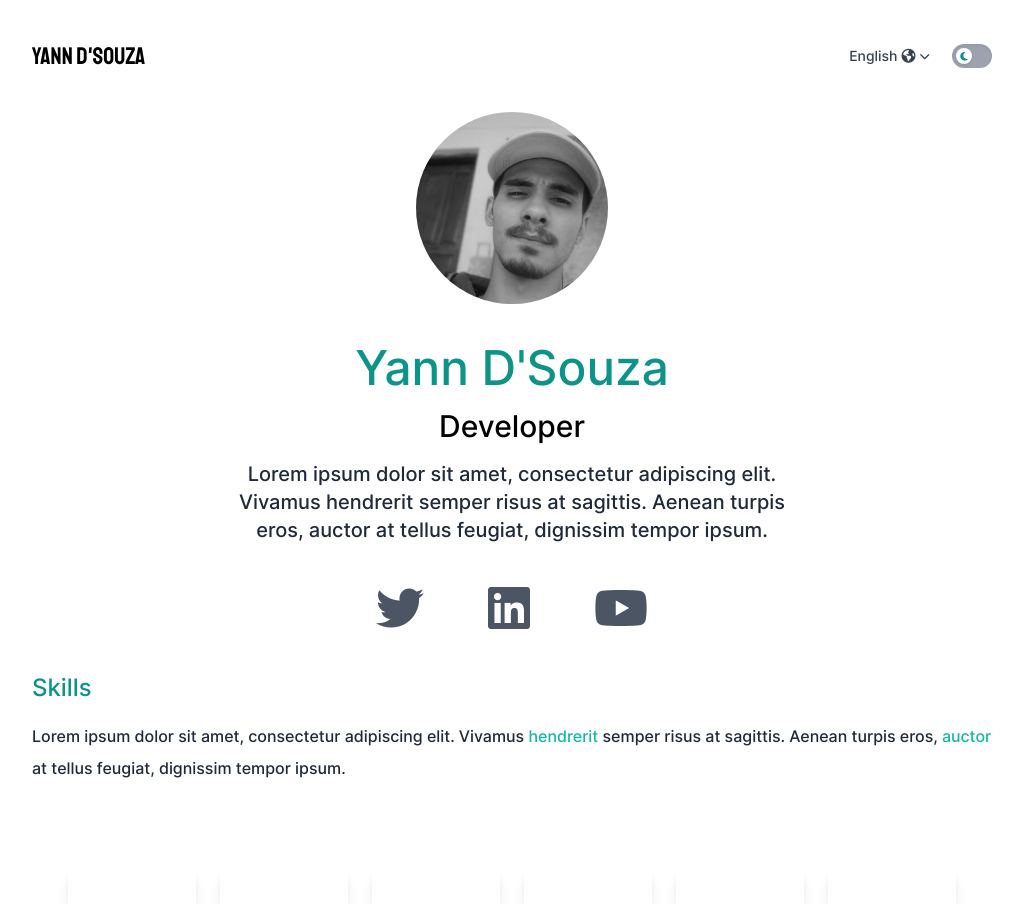
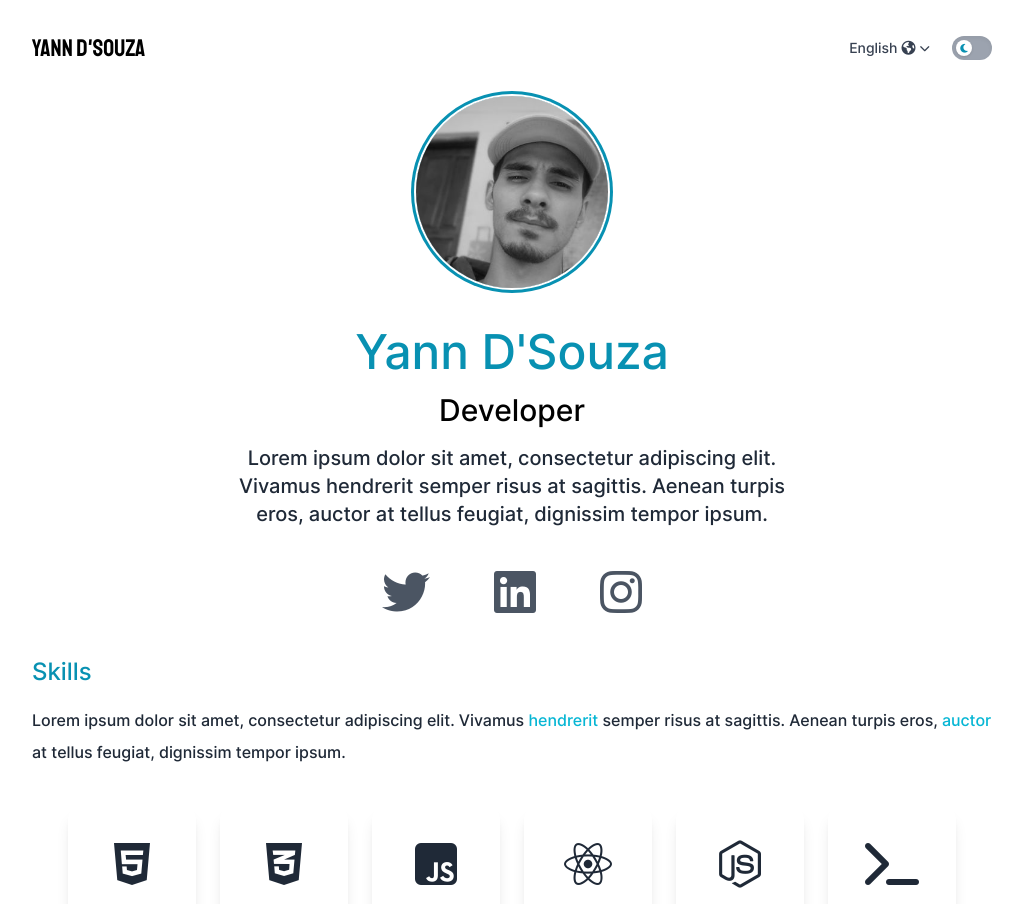
Before and after one commit to Yannssouza/Personal-Portfolio-Website-v2, a React (Vite) app: page / in a window 1280 px wide. Shown: the top 904 px of the page, without its empty margins (128-1151 px from the left). Built offline with nearby package versions, Linux system fonts and the light colour scheme.

Commit message:
language update

```diff
--- a/src/App.tsx
+++ b/src/App.tsx
@@ -2,21 +2,29 @@ import React, { useState } from "react";
 import ReactDOM from "react-dom";
 import "./styles/styles.css";
 import "../font/inter.css";
-import Nav from "./Nav2";
+import Nav from "./Nav";
 import Hero from "./Hero";
-import Skills3 from "./Skills3";
+import Skills from "./Skills";
 import Projects from "./Projects";
 import Footer from "./Footer";
 
 function App() {
   const [darkMode, setDarkMode] = useState(false);
   const changeMode = () => setDarkMode(!darkMode);
+  const [language, setLanguage]: [any, any] = useState();
+  const changeLanguage = () => {
+    setLanguage(false);
+  }
+  const changeLanguageEN = () => {
+    setLanguage(true)
+  }
+
   return (
     <div className={darkMode ? "dark" : ""}>
       <main className="bg-white px-10 md:px-20 lg:px-40 dark:bg-neutral-900 min-h-screen">
-        <Nav darkMode={darkMode} changeMode={changeMode} />
-        <Hero />
-        <Skills3 />
+        <Nav darkMode={darkMode} changeMode={changeMode} language={language} changeLanguage={changeLanguage} changeLanguageEN={changeLanguageEN}/>
+        <Hero language={language}/>
+        <Skills />
         <Projects />
         <Footer />
       </main>
--- /dev/null
+++ b/src/Dropdown.tsx
@@ -0,0 +1,70 @@
+import { Menu, Transition } from "@headlessui/react";
+import { Fragment, MouseEventHandler } from "react";
+
+function classNames(...classes: string[]) {
+  return classes.filter(Boolean).join(" ");
+}
+
+function Dropdown(props: {
+    language: any;
+    changeLanguageEN: MouseEventHandler<HTMLAnchorElement> | undefined; changeLanguage: MouseEventHandler<HTMLAnchorElement> | undefined;
+}) {
+  return (
+  <Menu as="div" className="relative inline-block text-left">
+    <div>
+      <Menu.Button
+        className="inline-flex items-align w-full justify-center rounded-md p-1.5 text-sm font-medium text-gray-700 dark:text-white hover:bg-gray-50 dark:hover:bg-neutral-800 focus:outline-none focus:ring-2 focus:ring-cyan-600 dark:focus:ring-amber-400 focus:ring-offset-2 focus:ring-offset-gray-100">
+        <div className="flex-col justify-center items-center">
+          <span>{props.language ? "Português" : "English"}</span>
+          <i className="fa-solid fa-earth-americas mx-1"></i>
+          <i className="fa-solid fa-chevron-down fa-xs"></i>
+        </div>
+      </Menu.Button>
+    </div>
+
+    <Transition
+      as={Fragment}
+      enter="transition ease-out duration-100"
+      enterFrom="transform opacity-0 scale-95"
+      enterTo="transform opacity-100 scale-100"
+      leave="transition ease-in duration-75"
+      leaveFrom="transform opacity-100 scale-100"
+      leaveTo="transform opacity-0 scale-95"
+    >
+      <Menu.Items
+        className="absolute right-0 z-10 mt-2 w-36 origin-top-right rounded-md bg-white dark:bg-neutral-800 shadow-lg ring-1 ring-black ring-opacity-5 focus:outline-none">
+        <div className="py-1">
+          <Menu.Item>
+            {({ active }) => (
+              <a
+                onClick={props.changeLanguage}
+                className={classNames(
+                  active ? 'bg-gray-100 text-gray-900 dark:bg-neutral-700 cursor-pointer dark:text-white' : 'text-gray-700 dark:text-white',
+                  'block px-4 py-2 text-sm'
+                )}
+              >
+                English - US
+              </a>
+            )}
+          </Menu.Item>
+          <Menu.Item>
+            {({ active }) => (
+              <a
+                onClick={props.changeLanguageEN}
+                className={classNames(
+                  active ? 'bg-gray-100 text-gray-900 dark:bg-neutral-700 cursor-pointer dark:text-white' : 'text-gray-700 dark:text-white',
+                  'block px-4 py-2 text-sm'
+                )}
+              >
+                Português - BR
+              </a>
+            )}
+          </Menu.Item>
+        </div>
+      </Menu.Items>
+    </Transition>
+  </Menu>
+  )
+}
+
+export default Dropdown;
--- a/src/Hero.tsx
+++ b/src/Hero.tsx
@@ -1,14 +1,14 @@
 import avatar from "./assets/avatar.jpg";
 
-function Hero() {
+function Hero(props: any) {
   return (
     <section>
       <div className="">
-        <img src={avatar} className="relative mx-auto w-64 h-64 rounded-full lg:w-48 lg:h-48" alt="rounded avatar" />
+        <img src={avatar} className="relative mx-auto w-64 h-64 rounded-full ring-offset-2 ring ring-cyan-600 dark:ring-amber-400 lg:w-48 lg:h-48" alt="rounded avatar" />
       </div>
       <div className="text-center p-8 font-medium">
-        <h2 className="text-3xl md:text-3xl lg:text-5xl py-2 text-teal-600 dark:text-amber-400">Yann D'Souza</h2>
-        <h3 className="text-2xl py-2 md:text-3xl dark:text-neutral-50">Developer</h3>
+        <h2 className="text-3xl md:text-3xl lg:text-5xl py-2 text-cyan-600 dark:text-amber-400">Yann D'Souza</h2>
+        <h3 className="text-2xl py-2 md:text-3xl dark:text-neutral-50">{props.language ? "Desenvolvedor" : "Developer"}</h3>
         <p className="leading-8 text-gray-800 py-2 md:text-xl max-w-xl mx-auto dark:text-neutral-200">Lorem ipsum
           dolor sit amet, consectetur adipiscing elit. Vivamus hendrerit semper risus at sagittis. Aenean turpis eros,
           auctor at tellus feugiat, dignissim tempor ipsum.</p>
@@ -16,7 +16,7 @@ function Hero() {
       <div className="flex justify-center gap-16 text-gray-600 fa-3x dark:text-neutral-50">
         <i className="fa-brands fa-twitter"></i>
         <i className="fa-brands fa-linkedin"></i>
-        <i className="fa-brands fa-youtube"></i>
+        <i className="fa-brands fa-instagram"></i>
       </div>
     </section>
   );
--- a/src/Nav.tsx
+++ b/src/Nav.tsx
@@ -1,14 +1,15 @@
-import React from "react";
+import Dropdown from "./Dropdown";
 
 function Nav(props: {
-  darkMode: any; changeMode: any;
+  darkMode: any; changeMode: any; language: any; changeLanguage: any; changeLanguageEN: any;
 }) {
+
   return (
-    <nav className="py-10 flex items-center justify-between">
+    <nav className="pt-10 pb-14 lg:py-8 flex items-center justify-between">
       <h1 className="text-2xl font-custom dark:text-neutral-50">Yann D'Souza</h1>
+      <div className="flex flex-row justify-center items-center gap-2 lg:gap-4">
+      <Dropdown language={props.language} changeLanguage={props.changeLanguage} changeLanguageEN={props.changeLanguageEN}/>
       <ul className="flex">
-        {/*<li onClick={props.changeMode}>
-        </li>*/}
         {/*<li
           className="bg-gradient-to-r from-cyan-500 to-teal-500 bg-cyan-500 text-white px-4 py-2 rounded-md ml-8 dark:from-orange-500 dark:to-amber-500">
           <a href="#">Resume</a></li>*/}
@@ -16,11 +17,12 @@ function Nav(props: {
               <span className="relative cursor-pointer" onClick={props.changeMode}>
                 <span className="block w-10 h-6 bg-gray-400 rounded-full shadow-inner"></span>
                 <span className="flex justify-center items-center absolute block w-4 h-4 mt-1 ml-1 bg-white rounded-full shadow inset-y-0 left-0 focus-within:shadow-outline transition-transform duration-300 ease-in-out dark:transition-transform dark:duration-300 dark:ease-in-out dark:bg-white dark:transform dark:translate-x-full">
-                  {props.darkMode ? <i className="fa-solid fa-sun fa-2xs text-teal-600 dark:text-amber-400"></i> : <i className="fa-solid fa-moon fa-2xs text-teal-600 dark:text-amber-400"></i>}
+                  {props.darkMode ? <i className="fa-solid fa-sun fa-2xs text-cyan-600 dark:text-amber-400"></i> : <i className="fa-solid fa-moon fa-2xs text-cyan-600 dark:text-amber-400"></i>}
                 </span>
               </span>
           </li>
       </ul>
+      </div>
     </nav>
   );
 }
--- a/src/Nav2.tsx
+++ /dev/null
@@ -1,88 +0,0 @@
-import { Fragment } from 'react'
-import { Menu, Transition } from '@headlessui/react'
-import { ChevronDownIcon } from '@heroicons/react/20/solid'
-
-function classNames(...classes: string[]) {
-  return classes.filter(Boolean).join(' ')
-}
-
-function Nav(props: {
-  darkMode: any; changeMode: any;
-}) {
-  return (
-    <nav className="py-10 flex items-center justify-between">
-      <h1 className="text-2xl font-custom dark:text-neutral-50">Yann D'Souza</h1>
-      <div className="flex flex-row justify-center items-center gap-2 lg:gap-4">
-      <Menu as="div" className="relative inline-block text-left">
-        <div>
-          <Menu.Button className="inline-flex items-align w-full justify-center rounded-md p-1.5 text-sm font-medium text-gray-700 hover:bg-gray-50 focus:outline-none focus:ring-2 focus:ring-teal-600 dark:focus:ring-amber-400 focus:ring-offset-2 focus:ring-offset-gray-100">
-            <div className="flex-col justify-center items-center">
-              <span>English</span>
-              <i className="fa-solid fa-earth-americas mx-1"></i>
-              <i className="fa-solid fa-chevron-down fa-xs"></i>
-            </div>
-          </Menu.Button>
-        </div>
-
-        <Transition
-          as={Fragment}
-          enter="transition ease-out duration-100"
-          enterFrom="transform opacity-0 scale-95"
-          enterTo="transform opacity-100 scale-100"
-          leave="transition ease-in duration-75"
-          leaveFrom="transform opacity-100 scale-100"
-          leaveTo="transform opacity-0 scale-95"
-        >
-          <Menu.Items className="absolute right-0 z-10 mt-2 w-36 origin-top-right rounded-md bg-white shadow-lg ring-1 ring-black ring-opacity-5 focus:outline-none">
-            <div className="py-1">
-              <Menu.Item>
-                {({ active }) => (
-                  <a
-                    href="#"
-                    className={classNames(
-                      active ? 'bg-gray-100 text-gray-900' : 'text-gray-700',
-                      'block px-4 py-2 text-sm'
-                    )}
-                  >
-                    English
-                  </a>
-                )}
-              </Menu.Item>
-              <Menu.Item>
-                {({ active }) => (
-                  <a
-                    href="#"
-                    className={classNames(
-                      active ? 'bg-gray-100 text-gray-900' : 'text-gray-700',
-                      'block px-4 py-2 text-sm'
-                    )}
-                  >
-                    Português - PT
-                  </a>
-                )}
-              </Menu.Item>
-            </div>
-          </Menu.Items>
-        </Transition>
-      </Menu>
-      <ul className="flex">
-        {/*<li onClick={props.changeMode}>
-        </li>*/}
-        {/*<li
-          className="bg-gradient-to-r from-cyan-500 to-teal-500 bg-cyan-500 text-white px-4 py-2 rounded-md ml-8 dark:from-orange-500 dark:to-amber-500">
-          <a href="#">Resume</a></li>*/}
-          <li>
-              <span className="relative cursor-pointer" onClick={props.changeMode}>
-                <span className="block w-10 h-6 bg-gray-400 rounded-full shadow-inner"></span>
-                <span className="flex justify-center items-center absolute block w-4 h-4 mt-1 ml-1 bg-white rounded-full shadow inset-y-0 left-0 focus-within:shadow-outline transition-transform duration-300 ease-in-out dark:transition-transform dark:duration-300 dark:ease-in-out dark:bg-white dark:transform dark:translate-x-full">
-                  {props.darkMode ? <i className="fa-solid fa-sun fa-2xs text-teal-600 dark:text-amber-400"></i> : <i className="fa-solid fa-moon fa-2xs text-teal-600 dark:text-amber-400"></i>}
-                </span>
-              </span>
-          </li>
-      </ul>
-      </div>
-    </nav>
-  );
-}
-
-export default Nav;
--- a/src/Projects.tsx
+++ b/src/Projects.tsx
@@ -7,10 +7,10 @@ function Projects() {
   return (
     <section>
       <div className="font-medium my-10">
-        <h3 className="text-2xl py-2 text-teal-600 dark:text-amber-400">Projects</h3>
+        <h3 className="text-2xl py-2 text-cyan-600 dark:text-amber-400">Projects</h3>
         <p className="leading-8 py-2 text-gray-800 dark:text-neutral-200">Lorem ipsum dolor sit amet, consectetur
-          adipiscing elit. Vivamus <span className="text-teal-500 dark:text-amber-400">hendrerit</span> semper risus
-          at sagittis. Aenean turpis eros, <span className="text-teal-500 dark:text-amber-400">auctor</span> at tellus
+          adipiscing elit. Vivamus <span className="text-cyan-500 dark:text-amber-400">hendrerit</span> semper risus
+          at sagittis. Aenean turpis eros, <span className="text-cyan-500 dark:text-amber-400">auctor</span> at tellus
           feugiat, dignissim tempor ipsum.</p>
       </div>
       <div className="flex flex-col gap-10 py-10 lg:flex-wrap lg:flex-row">
--- a/src/Skills3.tsx
+++ b/src/Skills.tsx
@@ -1,35 +1,41 @@
-function Skills3() {
+function Skills() {
   return (
     <section>
       <div className="font-medium my-8">
-        <h3 className="text-2xl py-2 text-teal-600 dark:text-amber-400">Skills</h3>
+        <h3 className="text-2xl py-2 text-cyan-600 dark:text-amber-400">Skills</h3>
         <p className="leading-8 py-2 text-gray-800 dark:text-neutral-200">Lorem ipsum dolor sit amet, consectetur
-          adipiscing elit. Vivamus <span className="text-teal-500 dark:text-amber-400">hendrerit</span> semper risus at
-          sagittis. Aenean turpis eros, <span className="text-teal-500 dark:text-amber-400">auctor</span> at tellus
+          adipiscing elit. Vivamus <span className="text-cyan-500 dark:text-amber-400">hendrerit</span> semper risus at
+          sagittis. Aenean turpis eros, <span className="text-cyan-500 dark:text-amber-400">auctor</span> at tellus
           feugiat, dignissim tempor ipsum.</p>
       </div>
       <div className="flex flex-wrap gap-6 justify-center">
-        <div className="flex flex-col items-center font-medium text-center shadow-lg p-10 rounded-xl my-10 w-32 dark:shadow-amber-400">
+        <div
+          className="flex flex-col items-center font-medium text-center shadow-lg p-6 rounded-xl w-32 dark:shadow-amber-400">
           <i className="fa-brands fa-html5 fa-3x text-gray-800 py-2 dark:text-amber-400"></i>
           <h3 className="text-lg py-1 dark:text-amber-400">HTML</h3>
         </div>
-        <div className="flex flex-col items-center font-medium text-center shadow-lg p-10 rounded-xl my-10 w-32 dark:shadow-amber-400">
+        <div
+          className="flex flex-col items-center font-medium text-center shadow-lg p-6 rounded-xl w-32 dark:shadow-amber-400">
           <i className="fa-brands fa-css3-alt fa-3x text-gray-800 py-2 dark:text-amber-400"></i>
           <h3 className="text-lg py-1 dark:text-amber-400">CSS</h3>
         </div>
-        <div className="flex flex-col items-center font-medium text-center shadow-lg p-10 rounded-xl my-10 w-32 dark:shadow-amber-400">
+        <div
+          className="flex flex-col items-center font-medium text-center shadow-lg p-6 rounded-xl w-32 dark:shadow-amber-400">
           <i className="fa-brands fa-square-js fa-3x text-gray-800 py-2 dark:text-amber-400"></i>
           <h3 className="text-lg py-1 dark:text-amber-400">JavaScript</h3>
         </div>
-        <div className="flex flex-col items-center font-medium text-center shadow-lg p-10 rounded-xl my-10 w-32 dark:shadow-amber-400">
+        <div
+          className="flex flex-col items-center font-medium text-center shadow-lg p-6 rounded-xl w-32 dark:shadow-amber-400">
           <i className="fa-brands fa-react fa-3x text-gray-800 py-2 dark:text-amber-400"></i>
           <h3 className="text-lg py-1 dark:text-amber-400">React</h3>
         </div>
-        <div className="flex flex-col items-center font-medium text-center shadow-lg p-10 rounded-xl my-10 w-32 dark:shadow-amber-400">
+        <div
+          className="flex flex-col items-center font-medium text-center shadow-lg p-6 rounded-xl w-32 dark:shadow-amber-400">
           <i className="fa-brands fa-node-js fa-3x text-gray-800 py-2 dark:text-amber-400"></i>
           <h3 className="text-lg py-1 dark:text-amber-400">Node</h3>
         </div>
-        <div className="flex flex-col items-center font-medium text-center shadow-lg p-10 rounded-xl my-10 w-32 dark:shadow-amber-400">
+        <div
+          className="flex flex-col items-center font-medium text-center shadow-lg p-6 rounded-xl w-32 dark:shadow-amber-400">
           <i className="fa-solid fa-terminal fa-3x text-gray-800 py-2 dark:text-amber-400"></i>
           <h3 className="text-lg py-1 dark:text-amber-400">Shell</h3>
         </div>
@@ -46,4 +52,4 @@ function Skills3() {
   );
 }
 
-export default Skills3;
+export default Skills;
```
Also changed, not shown: src/Footer.tsx (+3 -6 lines), src/Skills-alt.tsx (deleted, +0 -15 lines), src/Skills2.tsx (deleted, +0 -29 lines), src/assets/tailwind-css-svgrepo-com.svg (added), src/assets/typescript-svgrepo-com.svg (added).
